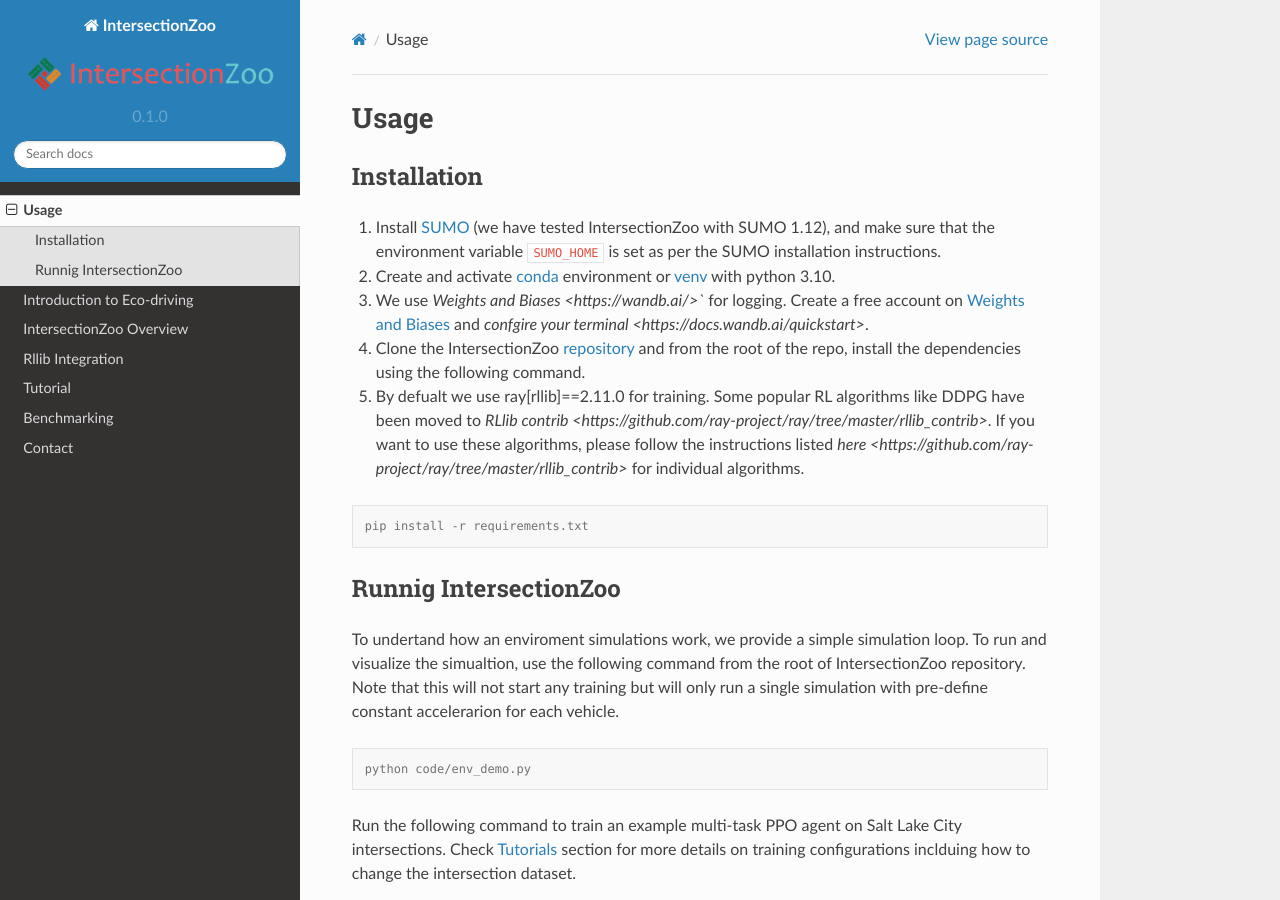
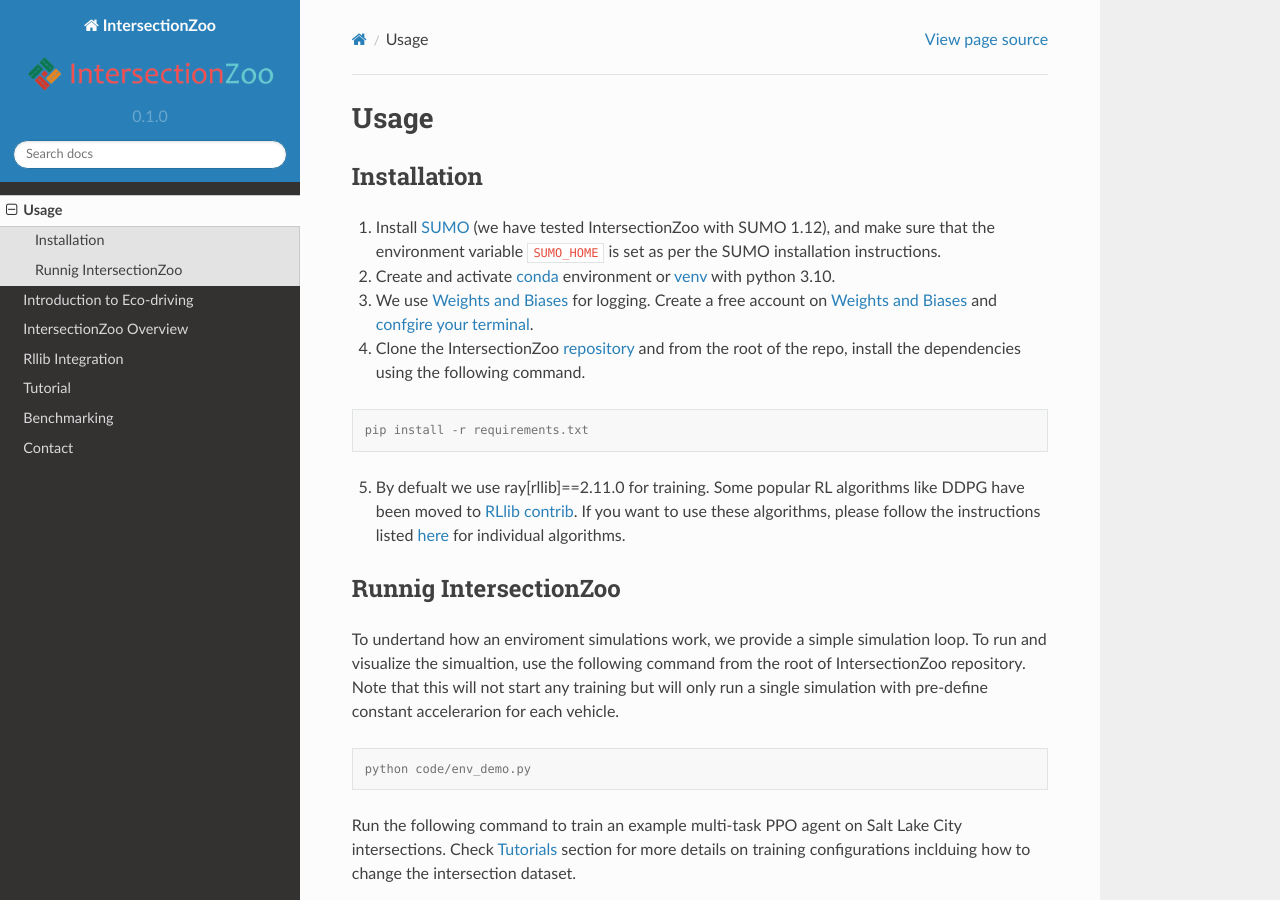
Before and after one commit to Vindulamj/IntersectionZoo-Docs, a Sphinx documentation site: the page built from docs/source/usage.rst, in a window 1280 px wide and 900 px high. Built offline with Sphinx 7.4.7 and the Read the Docs theme 2.0.0, drawn with Linux system fonts in a browser that asks for light colours; pages that are not in the unit, such as notebooks, are missing from menus.

```diff
--- a/docs/source/usage.rst
+++ b/docs/source/usage.rst
@@ -8,13 +8,14 @@
 
 1. Install `SUMO <https://sumo.dlr.de/docs/Installing/index.html>`_  (we have tested IntersectionZoo with SUMO 1.12), and make sure that the environment variable ``SUMO_HOME`` is set as per the SUMO installation instructions.
 2. Create and activate `conda <https://docs.conda.io/en/latest>`_ environment or `venv <https://docs.python.org/3/library/venv.html>`_ with python 3.10.
-3. We use `Weights and Biases <https://wandb.ai/>`` for logging. Create a free account on `Weights and Biases <https://wandb.ai/>`_ and `confgire your terminal <https://docs.wandb.ai/quickstart>`.
+3. We use `Weights and Biases <https://wandb.ai/>`_ for logging. Create a free account on `Weights and Biases <https://wandb.ai/>`_ and `confgire your terminal <https://docs.wandb.ai/quickstart>`_.
 4. Clone the IntersectionZoo `repository <https://github.com/mit-wu-lab/IntersectionZoo/>`_ and from the root of the repo, install the dependencies using the following command.
-5. By defualt we use ray[rllib]==2.11.0 for training. Some popular RL algorithms like DDPG have been moved to `RLlib contrib <https://github.com/ray-project/ray/tree/master/rllib_contrib>`. If you want to use these algorithms, please follow the instructions listed `here <https://github.com/ray-project/ray/tree/master/rllib_contrib>` for individual algorithms.
 
 .. code-block:: console
 
    pip install -r requirements.txt
+
+5. By defualt we use ray[rllib]==2.11.0 for training. Some popular RL algorithms like DDPG have been moved to `RLlib contrib <https://github.com/ray-project/ray/tree/master/rllib_contrib>`_. If you want to use these algorithms, please follow the instructions listed `here <https://github.com/ray-project/ray/tree/master/rllib_contrib>`_ for individual algorithms.
 
 Runnig IntersectionZoo
 -----------------------
```
